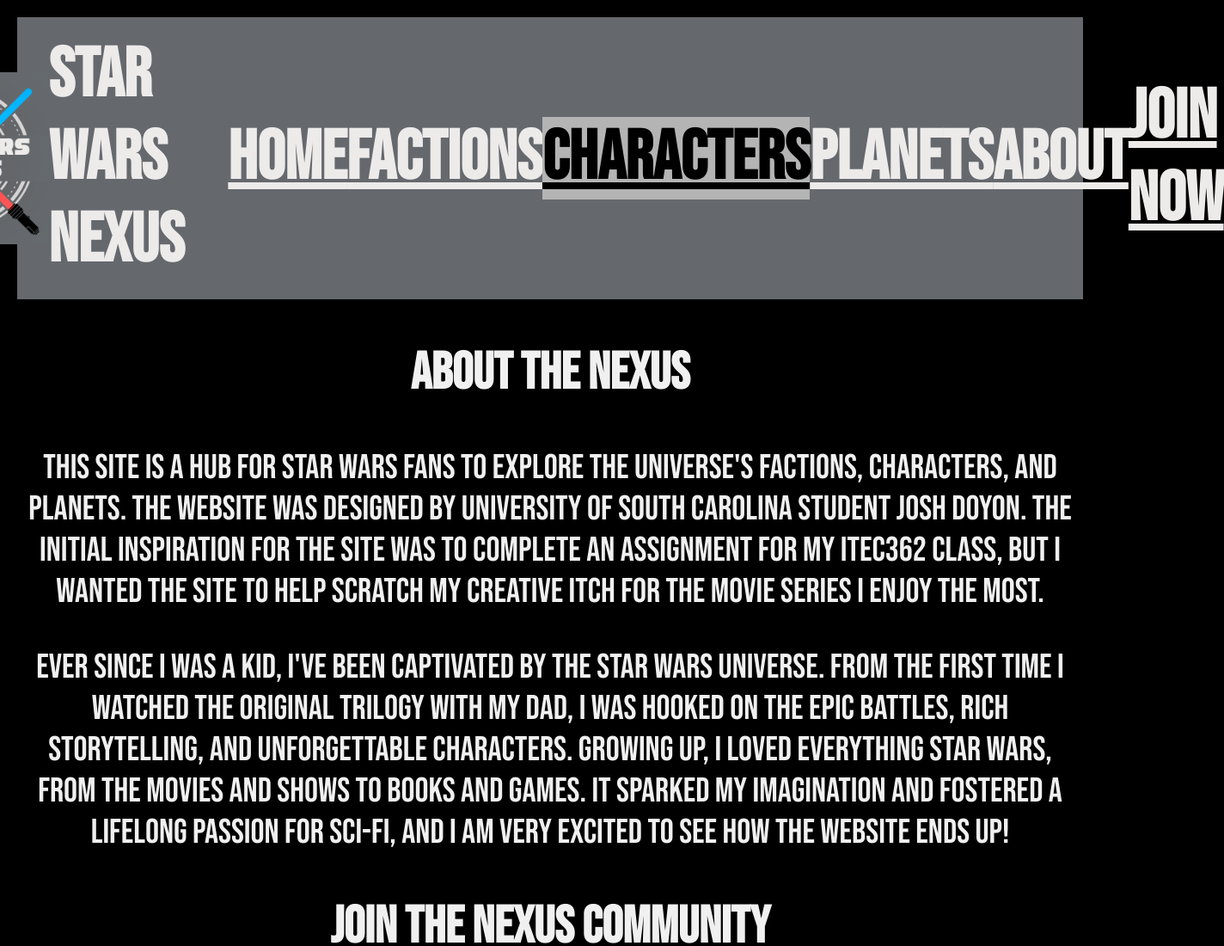
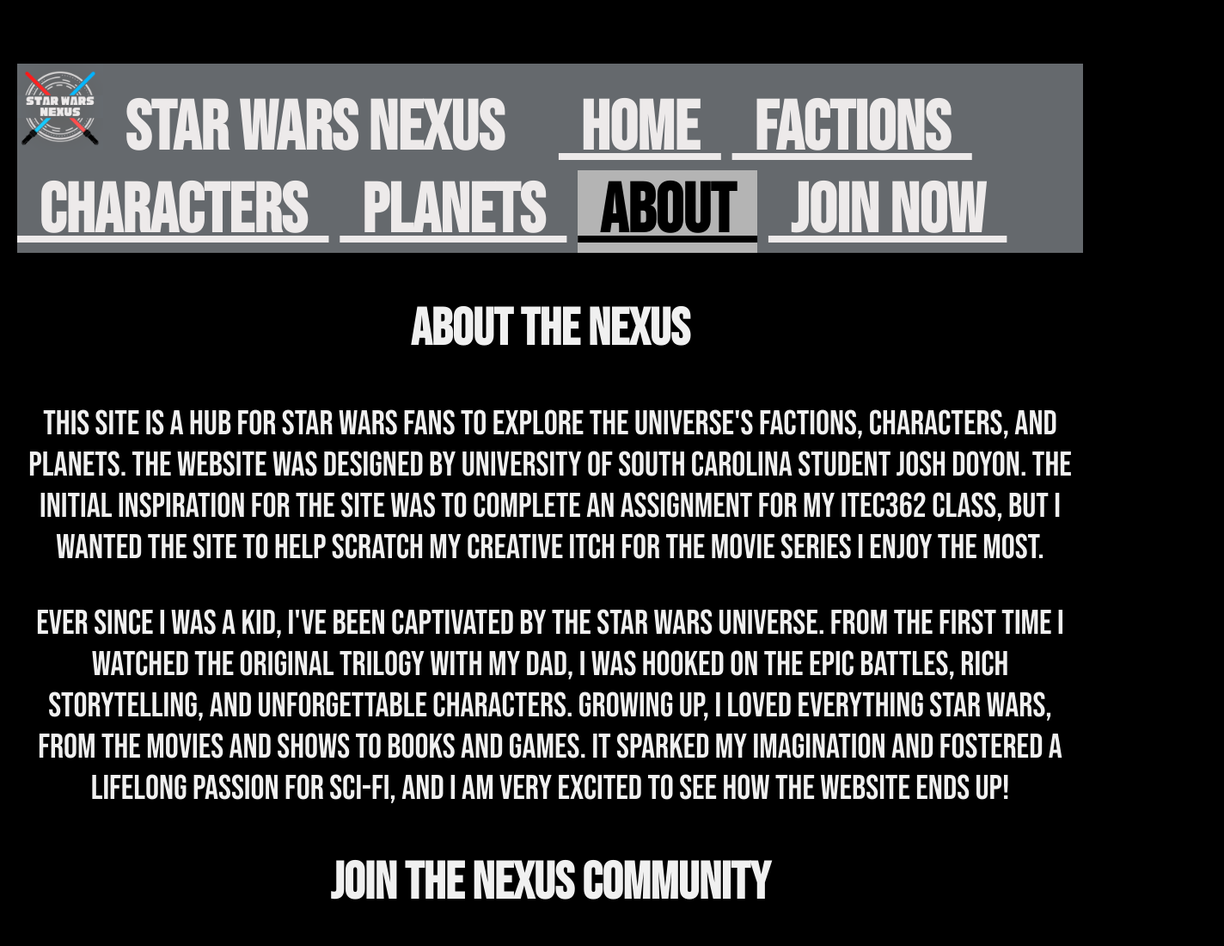
Before and after one commit to joshtd07/joshtd07.github.io, a plain HTML site: page about.html in a window 1280 px wide. Shown: the top 1100 px of the page at 86% size, 1424 px wide, since content can reach past the window. Drawn offline with Linux system fonts and the light colour scheme.

Commit message:
Update about.html

```diff
--- a/about.html
+++ b/about.html
@@ -21,19 +21,14 @@
 </script>
 </head>
 <body>
-    <header>
-        <h1 style="color:rgb(237,234,234); background-color: rgb(101, 105, 109)">
-            <img id="logo" src="images/NexusLogo.png" alt="Star Wars Nexus Logo">
-            Star Wars Nexus&nbsp;&nbsp;&nbsp;&nbsp;
-            <a style="color:rgb(237,234,234);" href="index.html">Home</a>
-            <a style="color:rgb(237,234,234)" href="factions.html">Factions</a>
-            <a style="background-color: rgb(180, 180, 180); color:black" href="characters.html">Characters</a>
-            <a style="color:rgb(237,234,234)" href="planets.html">Planets</a>
-            <a style="color:rgb(237,234,234)" href="about.html">About</a>
-            <a style="color:rgb(237,234,234)" href="subscription.html">Join Now</a>
-        </h1>
-    </header>
-
+    <h1 style="color:rgb(237,234,234); background-color: rgb(101, 105, 109)"><img src="images/NexusLogo.png" alt="Star Wars Nexus Logo" width="100px" height="100px">&nbsp;&nbsp;Star Wars Nexus&nbsp;&nbsp;&nbsp;&nbsp;
+        <a style="color:rgb(237,234,234)" href="index.html">&nbsp;&nbsp;Home&nbsp;&nbsp;</a></td>
+        <a style="color:rgb(237,234,234)" href="factions.html">&nbsp;&nbsp;Factions&nbsp;&nbsp;</a></td>
+        <a style="color:rgb(237,234,234)" href="characters.html">&nbsp;&nbsp;Characters&nbsp;&nbsp;</a></td>
+        <a style="color:rgb(237,234,234)" href="planets.html">&nbsp;&nbsp;Planets&nbsp;&nbsp;</a></td>
+        <a style="background-color: rgb(180, 180, 180); color:black" href="about.html">&nbsp;&nbsp;About&nbsp;&nbsp;</a></td>
+        <a style="color:rgb(237,234,234)" href="subscription.html">&nbsp;&nbsp;Join Now&nbsp;&nbsp;</a></td>
+    </h1>
     <main>
         <section>
             <h2>About the Nexus</h2>
```
